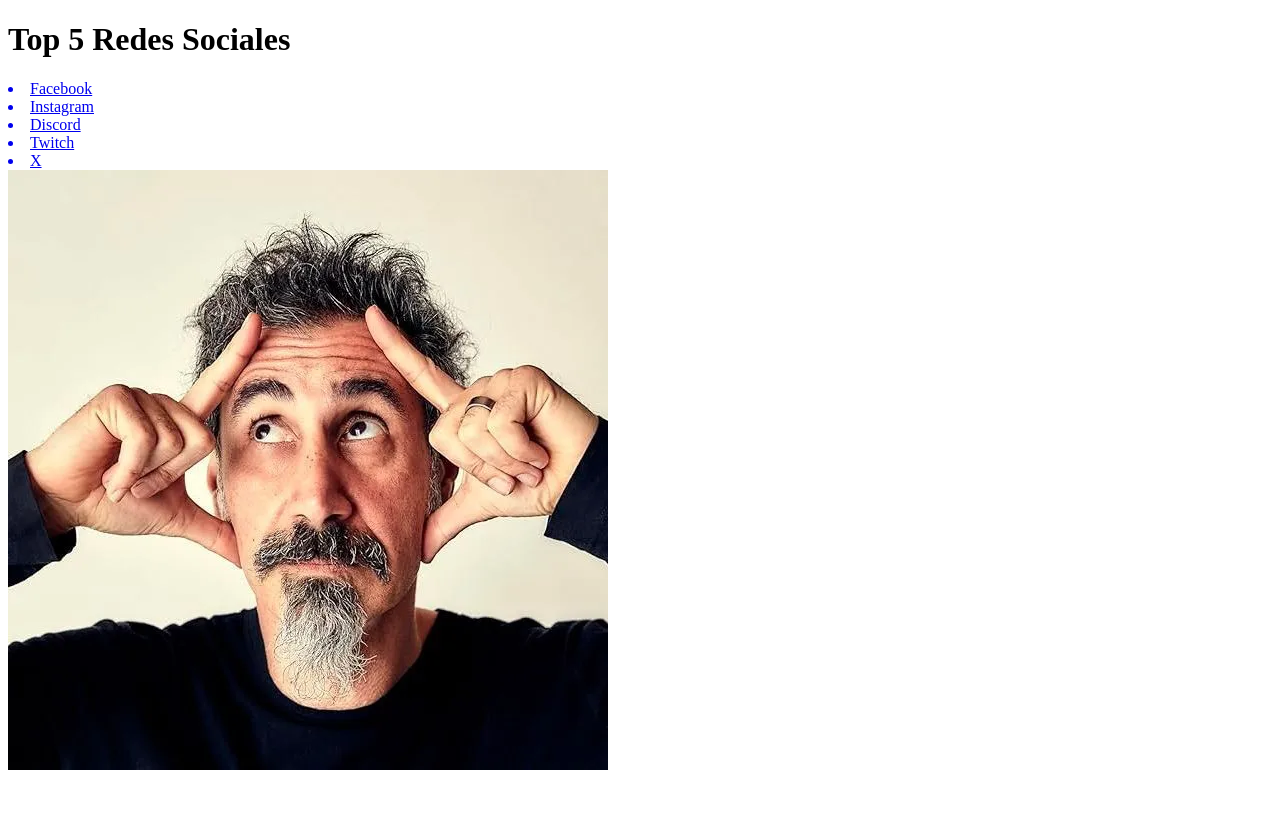
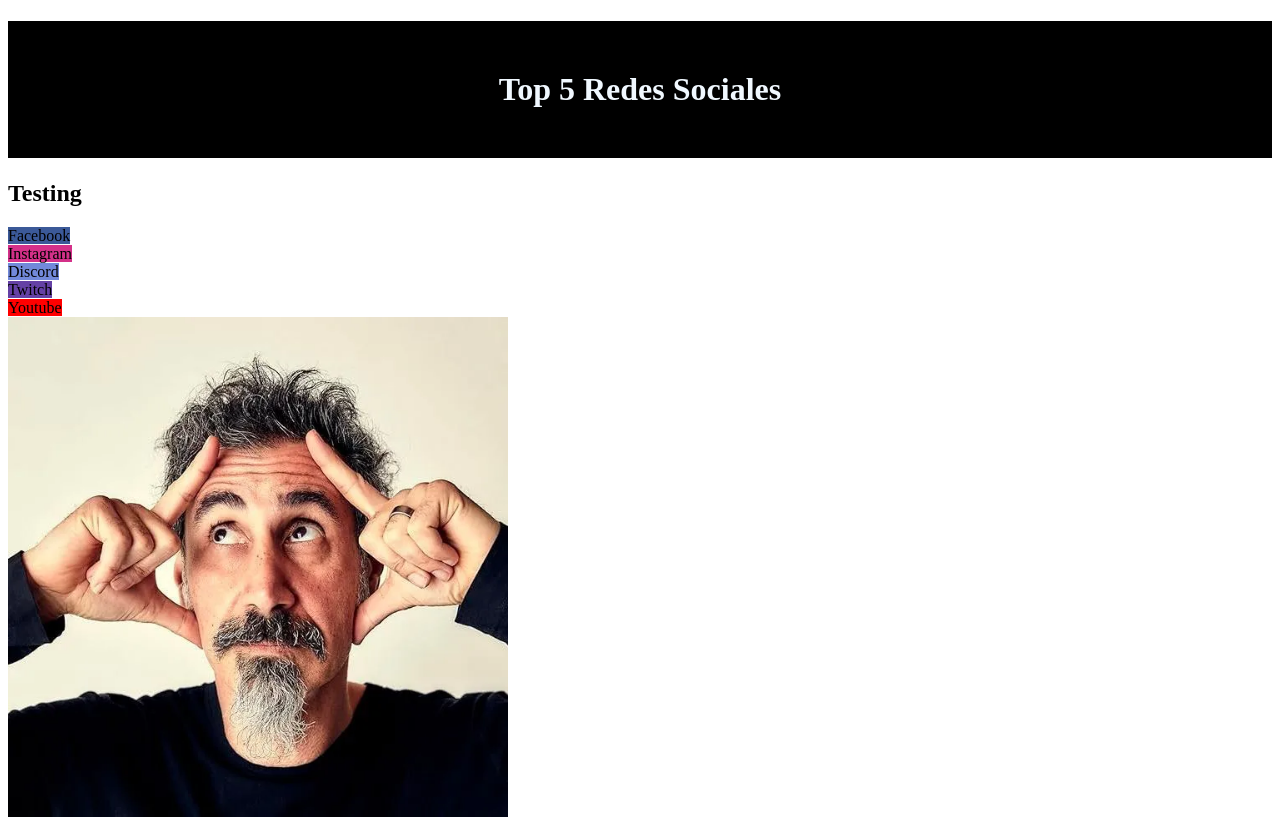
Before and after one commit to SamZeb/desarrollo-web, a plain HTML site: page index.html in a window 1280 px wide. Before the commit the page ends 800 px from the top, so only its background shows below. Drawn offline with Linux system fonts and the light colour scheme.

Commit message:
estilos-con-css

```diff
--- a/index.html
+++ b/index.html
@@ -4,19 +4,21 @@
 <head>
     <meta charset="UTF-8">
     <meta name="viewport" content="width=device-width, initial-scale=1.0">
+    <link rel="stylesheet" href="styles.css">
     <title>Top 5</title>
 </head>
 
 <body>
     <header>
         <h1 id="Titulo">Top 5 Redes Sociales</h1>
+        <h2>Testing</h2>
     </header>
     <main>
-        <a href="https://www.facebook.com/"><li>Facebook</li></a>
-        <a href="https://www.instagram.com/"><li>Instagram</li></a>
-        <a href="https://discord.com/"><li>Discord</li></a>
-        <a href="https://www.twitch.tv/"><li>Twitch</li></a>
-        <a href="https://twitter.com/?lang=es"><li>X</li></a>
+        <li id="facebook"><a href="https://www.facebook.com/">Facebook</a></li>
+        <li id="instagram"><a href="https://www.instagram.com/">Instagram</a></li>
+        <li id="discord"><a href="https://discord.com/">Discord</a></li>
+        <li id="twitch"><a href="https://www.twitch.tv/">Twitch</a></li>
+        <li id="youtube"><a href="https://www.youtube.com/">Youtube</a></li>
         <a href="https://es.wikipedia.org/wiki/Serj_Tankian"><img src="/images/serj-tankian-down-with-the-system.webp"
                 alt="Serj Tankian"></a>
     </main>
--- /dev/null
+++ b/styles.css
@@ -0,0 +1,51 @@
+/* h1 {
+
+}
+
+.subtitulo {
+
+}
+
+#titulo {
+
+} */
+
+h1 {
+    color:aliceblue;
+    background-color: black;
+    text-align: center;
+    padding: 50px;
+}
+
+a {
+    color: black;
+    text-decoration: none;
+}
+
+li {
+    list-style-type: none;
+}
+
+#facebook a{
+    background-color: #3b5998;
+}
+
+#instagram a{
+    background-color: #D43089;
+}
+
+#discord a{
+    background-color:  #7289da;
+}
+
+#twitch a{
+    background-color: #6441a5;
+}
+
+#youtube a{
+    background-color: #FF0000;
+}
+
+img {
+    width: 500px;
+}
```
